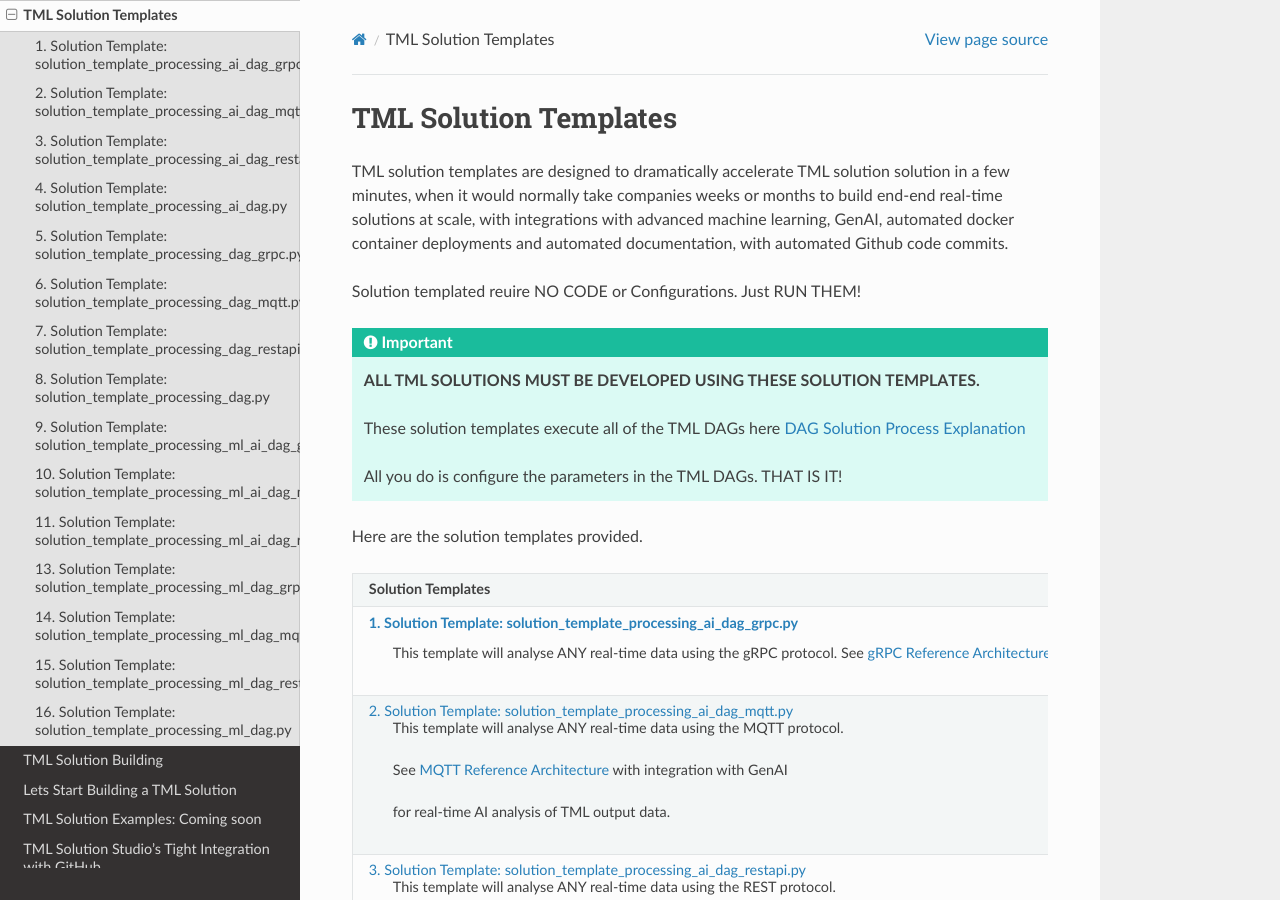
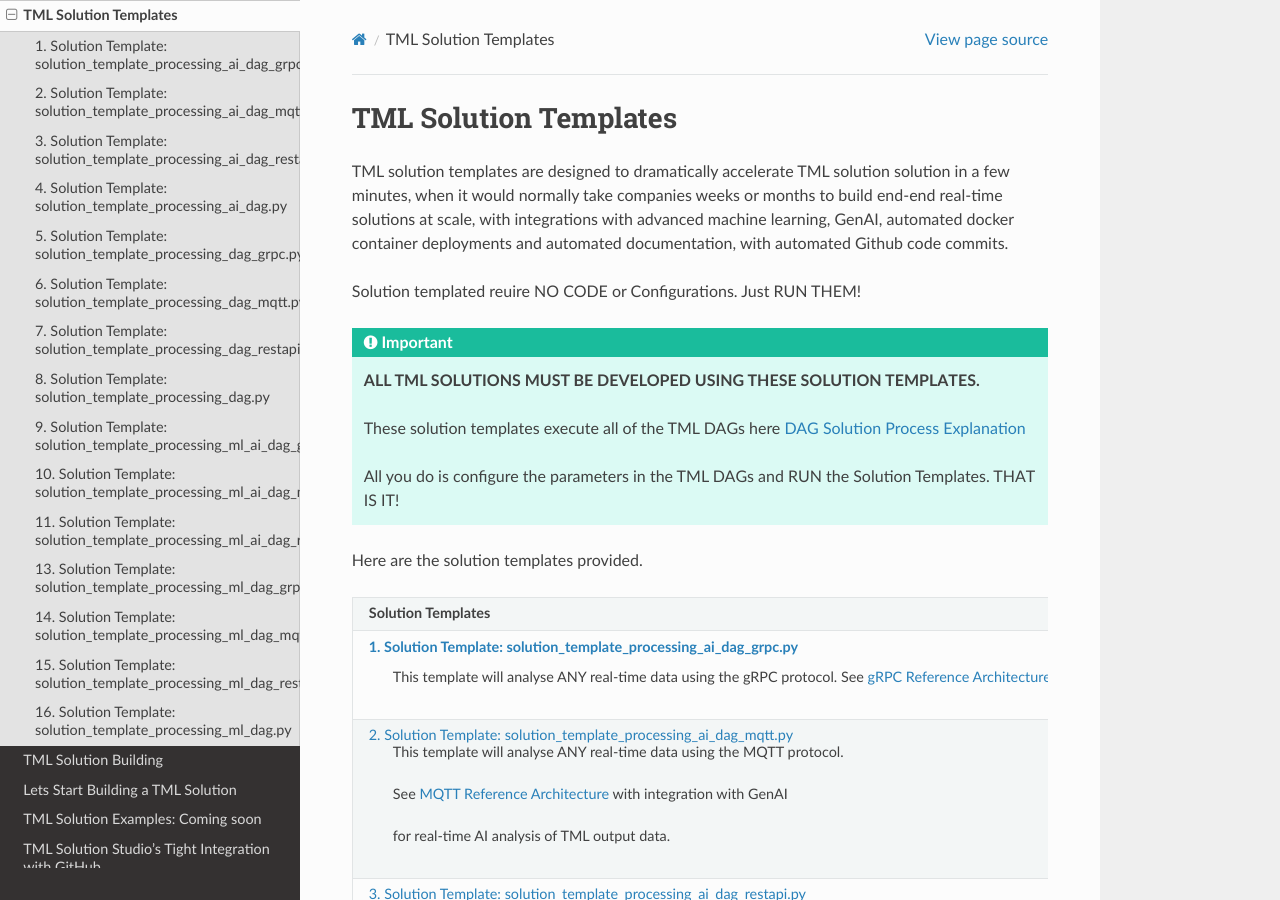
Before and after one commit to smaurice101/readthedocs, a Sphinx documentation site: the page built from docs/source/solutions.rst, in a window 1280 px wide and 900 px high. Built offline with Sphinx 7.4.7 and the Read the Docs theme 2.0.0, drawn with Linux system fonts in a browser that asks for light colours.

Commit message:
Update solutions.rst

```diff
--- a/docs/source/solutions.rst
+++ b/docs/source/solutions.rst
@@ -10,7 +10,7 @@
 
    These solution templates execute all of the TML DAGs here :ref:`DAG Solution Process Explanation`
 
-   All you do is configure the parameters in the TML DAGs.  THAT IS IT!
+   All you do is configure the parameters in the TML DAGs and RUN the Solution Templates.  THAT IS IT!
 
 Here are the solution templates provided.
 
```
